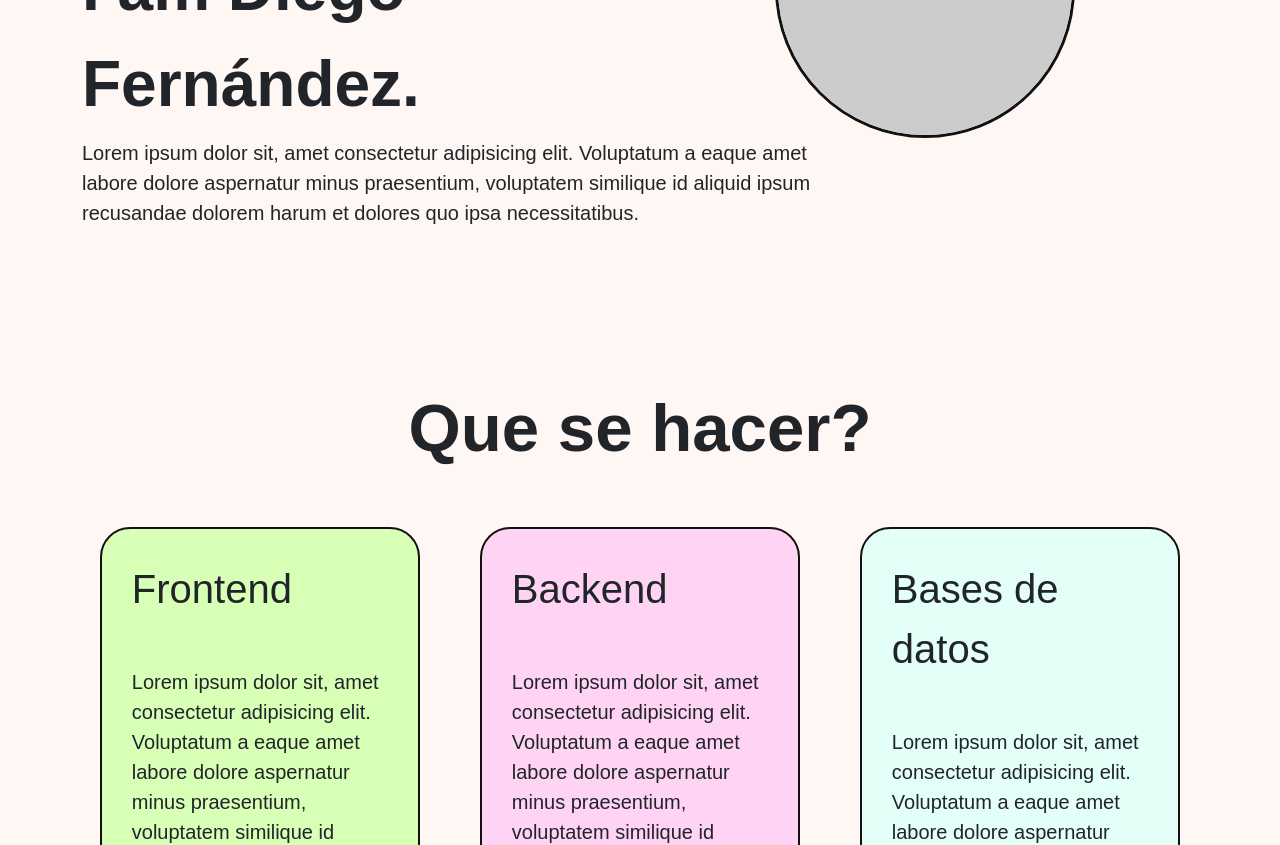
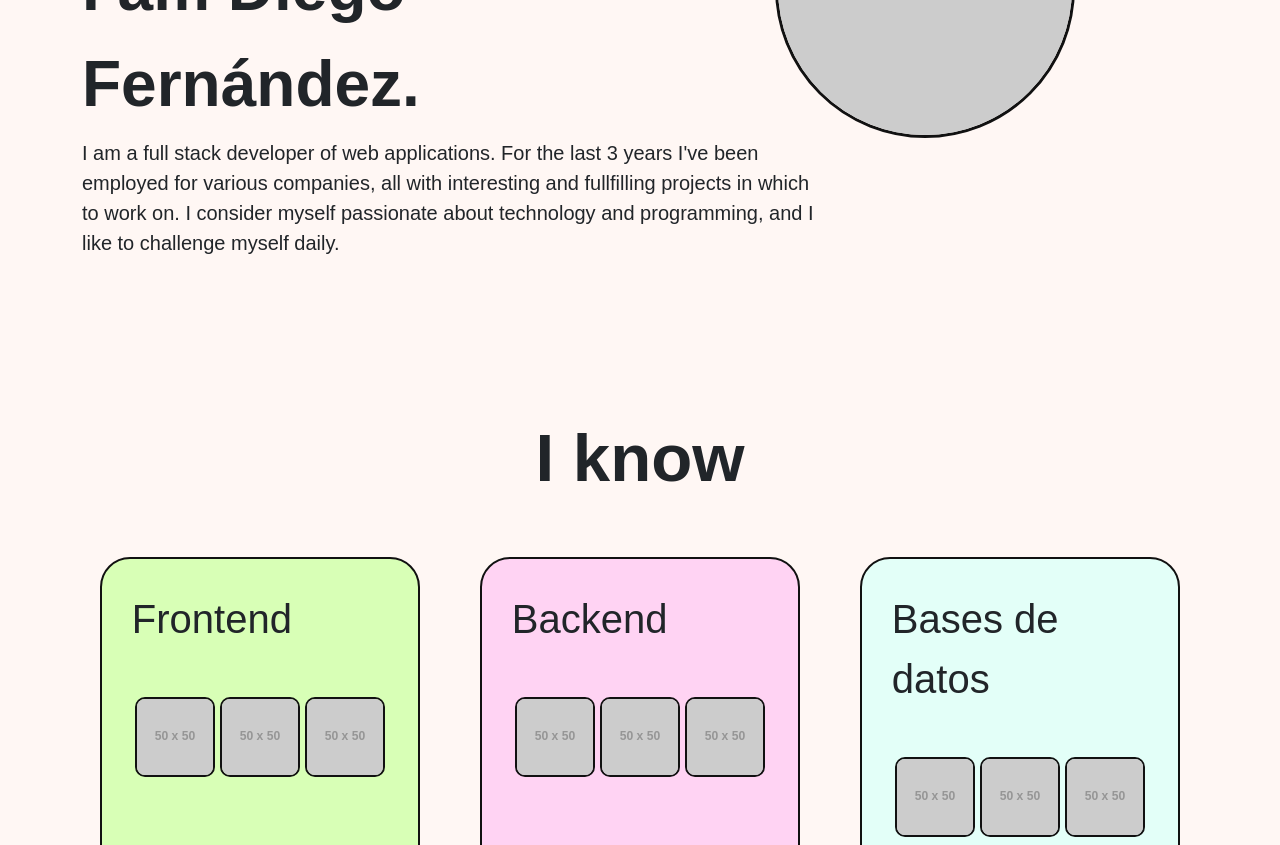
Before and after one commit to diegofer-dev/diegofer-dev.github.io, a React (Create React App) app: page / in a window 1280 px wide. Shown: the part 360-1205 px from the top of the page. Built offline with nearby package versions, Linux system fonts and the light colour scheme.

Commit message:
Added some text and changed InfoCards

```diff
--- a/src/components/infocards/InfoCard.jsx
+++ b/src/components/infocards/InfoCard.jsx
@@ -1,12 +1,24 @@
-import React from 'react'
+import React, { useState } from 'react'
+import { Trans } from 'react-i18next';
 import "./InfoCard.scss";
-const InfoCard = ({ backColor, title, body}) => {
+const InfoCard = ({ backColor, titleKey, technologies }) => {
+    const [selected, setSelected] = useState(-1);
+    const [onLogo, setOnLogo] = useState(false);
+    const [keyText, setKeyText] = useState("");
     return (
         <div className="info-card" style={{
             backgroundColor: backColor,
-            }}>
-            <div className="mb-5 fs-1">{ title}</div>
-            <div className="fs-5">{ body }</div>
+        }} onClick={() => { if (!onLogo) { setSelected(-1); setKeyText("") } }}>
+            <div className="mb-5 fs-1"><Trans i18nKey={titleKey} /></div>
+            <div className="d-flex justify-content-around">{technologies.map((elem, idx) =>
+                <div className={`logo ${idx === selected ? 'selected' : ''}`}
+                    onClick={() => { setSelected(idx); setKeyText(elem.bodyKey) }}
+                    onMouseEnter={() => setOnLogo(true)}
+                    onMouseLeave={() => setOnLogo(false)}>
+                    <img src={elem.logo} width={80}></img>
+                </div>)}
+            </div>
+            <div className="mt-5 fs-5"><Trans i18nKey={keyText} /></div>
         </div>
     )
 }
--- a/src/components/infocards/InfoCard.scss
+++ b/src/components/infocards/InfoCard.scss
@@ -1,7 +1,21 @@
-.info-card{
+.info-card {
     border: 2px solid #111;
     border-radius: 30px;
     padding: 30px;
     max-width: 90%;
     width: 90%;
+
+    .logo {
+        cursor: pointer;
+        img {
+            border: 2px solid #111;
+            border-radius: 10px;
+        }
+    }
+
+    .selected{
+        img{
+            border: 4px solid #111;
+        }
+    }
 }
--- a/src/languages/en.js
+++ b/src/languages/en.js
@@ -3,8 +3,23 @@ const en = {
     translation: {
         header: {
             hello: "Hi 👋",
-            name: "I am Diego Fernández."
-
+            name: "I am Diego Fernández.",
+            introduction: "I am a full stack developer of web applications. For the last 3 years I've been employed for various companies, all with interesting and fullfilling projects in which to work on. I consider myself passionate about technology and programming, and I like to challenge myself daily."
+        },
+        canDo: {
+            title: "I know",
+            frontend: {
+                title : "Frontend",
+                body: "I 've worked evenly with the three main frontend frameworks, being them <strong>Vue3</strong>, <strong>React</strong> and <strong>AngularTS</strong>, being React the one I am most familiar with. I've done from SPAs to Admin UI applications."
+            },
+            backend: {
+                title:"Backend",
+                body: "All the applications I've developed over the years had some sort of backend structure to support them. I've done user authentication, <strong>RESTful APIs</strong> to perform <strong>CRUD</strong> operations on persisted data and/or contact external services. I am most familiar with the <strong>Spring</strong> framework, but I've done my fair share of development in <strong>Django</strong>"
+            },
+            bbdd: {
+                title: "DB & Deployment",
+                body: ""
+            }
         }
     }
 }
--- a/src/pages/home/Home.jsx
+++ b/src/pages/home/Home.jsx
@@ -23,6 +23,23 @@ const Home = () => {
         { businessLogo: "https://via.placeholder.com/150", jobTitle: "Lorem ipsum dolor sit,amet consectetur adipisicing elit" },
         { businessLogo: "https://via.placeholder.com/150", jobTitle: "Lorem ipsum dolor sit,amet consectetur adipisicing elit" }
     ];
+
+    const technologies = {
+        frontend: [
+            {
+                logo: "https://via.placeholder.com/50",
+                bodyKey: "canDo.frontend.body"
+            },
+            {
+                logo: "https://via.placeholder.com/50",
+                bodyKey: "canDo.frontend.body"
+            },
+            {
+                logo: "https://via.placeholder.com/50",
+                bodyKey: "canDo.frontend.body"
+            }
+        ]
+    }
     return (
         <div>
             <LangSelector />
@@ -38,27 +55,19 @@ const Home = () => {
                         <img src="https://via.placeholder.com/150" width={300}></img>
                     </div>
                     <div className="hi-introduction col-lg-8 col-12 fs-5">
-                        Lorem ipsum dolor sit,
-                        amet consectetur adipisicing elit. Voluptatum a eaque amet labore dolore aspernatur minus praesentium,
-                        voluptatem similique id aliquid ipsum recusandae dolorem harum et dolores quo ipsa necessitatibus.
+                        {t("header.introduction")}
                     </div>
                 </div>
-                <div className="section1">Que se hacer?</div>
+                <div className="section1">{t("canDo.title")}</div>
                 <div className="row mt-5">
                     <div className="col-12 col-lg-4 d-flex justify-content-center">
-                        <InfoCard backColor={colors[0]} title={"Frontend"} body={`Lorem ipsum dolor sit,
-                        amet consectetur adipisicing elit. Voluptatum a eaque amet labore dolore aspernatur minus praesentium,
-                        voluptatem similique id aliquid ipsum recusandae dolorem harum et dolores quo ipsa necessitatibus.`} />
+                        <InfoCard backColor={colors[0]} titleKey={"canDo.frontend.title"} technologies={technologies.frontend} />
                     </div>
                     <div className="col-12 col-lg-4 d-flex justify-content-center">
-                        <InfoCard backColor={colors[1]} title={"Backend"} body={`Lorem ipsum dolor sit,
-                        amet consectetur adipisicing elit. Voluptatum a eaque amet labore dolore aspernatur minus praesentium,
-                        voluptatem similique id aliquid ipsum recusandae dolorem harum et dolores quo ipsa necessitatibus.`} />
+                        <InfoCard backColor={colors[1]} titleKey={"canDo.backend.title"} technologies={technologies.frontend} />
                     </div>
                     <div className="col-12 col-lg-4 d-flex justify-content-center">
-                        <InfoCard backColor={colors[2]} title={"Bases de datos"} body={`Lorem ipsum dolor sit,
-                        amet consectetur adipisicing elit. Voluptatum a eaque amet labore dolore aspernatur minus praesentium,
-                        voluptatem similique id aliquid ipsum recusandae dolorem harum et dolores quo ipsa necessitatibus.`} />
+                        <InfoCard backColor={colors[2]} titleKey={"Bases de datos"} technologies={technologies.frontend} />
                     </div>
                 </div>
                 <div className="section2">Donde he trabajado?</div>
```
Lines whose indentation alone changed are shown as unchanged.
